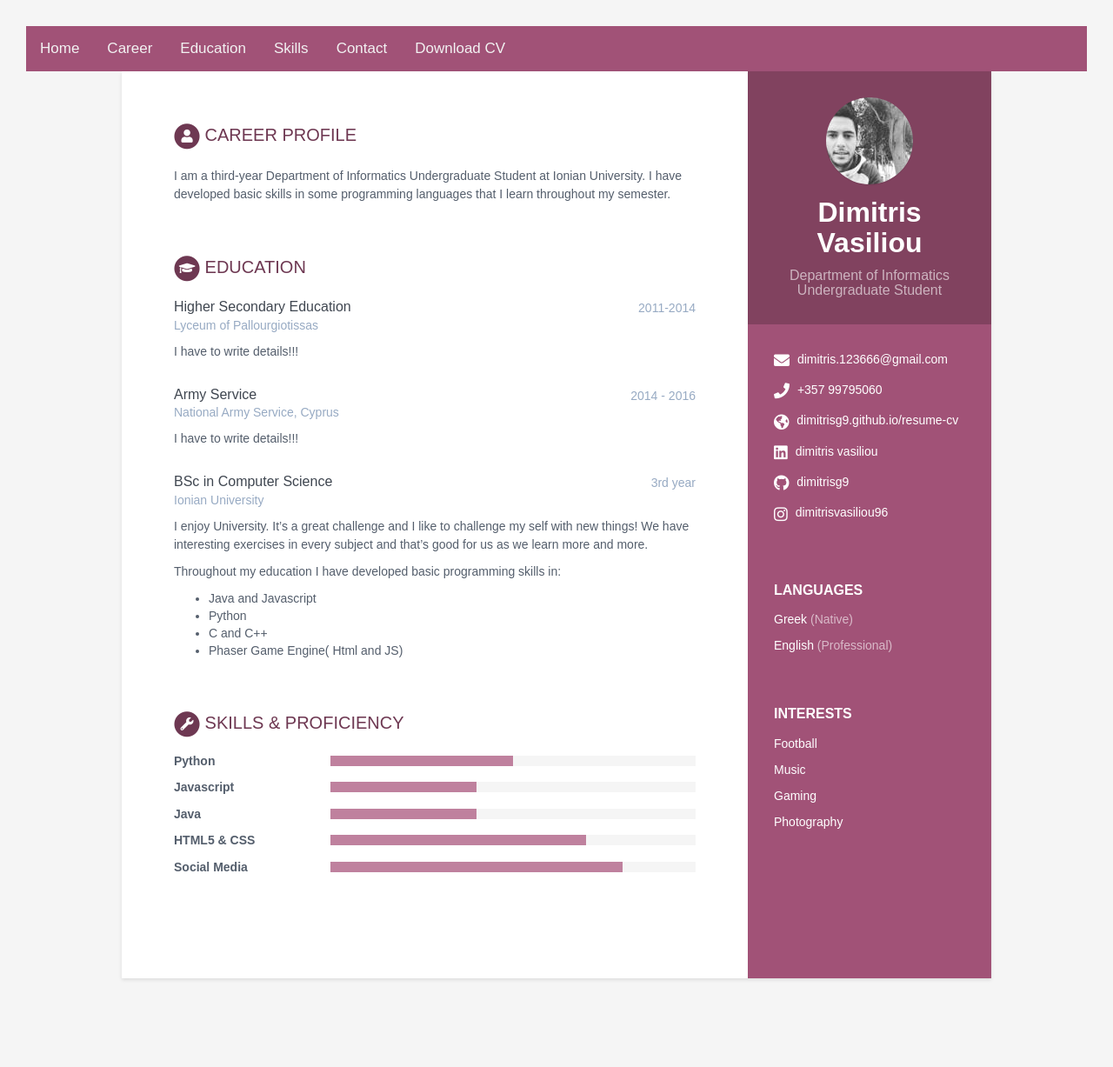
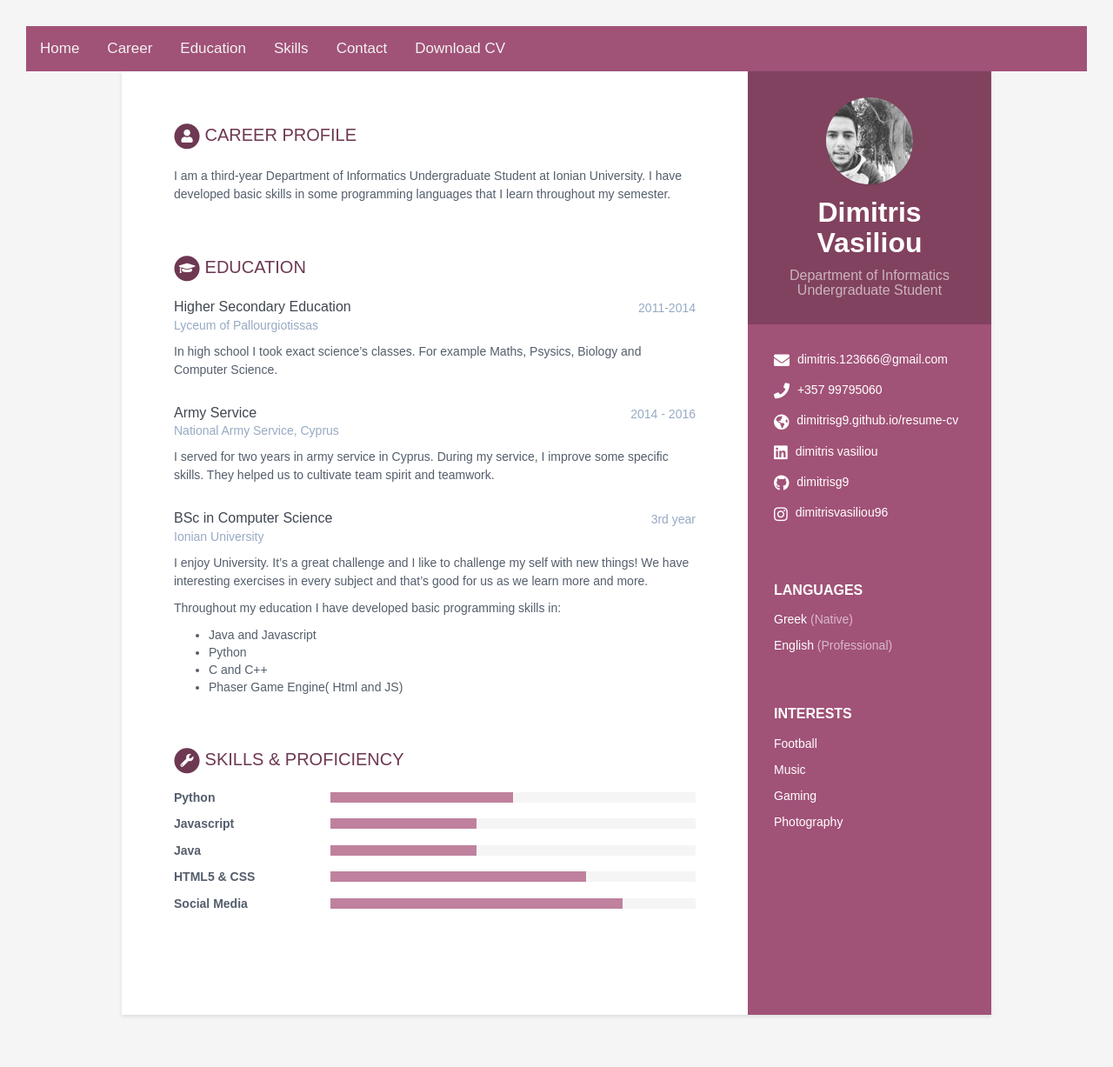
Before and after one commit to dimitrisg9/resume-cv, a Jekyll site: the page built from index.html, in a window 1280 px wide. Shown: the whole page at 87% size. Built offline with Jekyll 4.4.1, drawn with Linux system fonts in a browser that asks for light colours; before the commit the page ends 1185 px from its top, so only the background shows below that.

Commit message:
Update data.yml

```diff
--- a/_data/data.yml
+++ b/_data/data.yml
@@ -65,13 +65,16 @@ education:
       university: Lyceum of Pallourgiotissas
       time: 2011-2014
       details: |
-        Ι have to write details!!!
+        In high school I took exact science's classes. For example
+        Maths, Psysics, Biology and Computer Science.
 
     - degree: Army Service
       university: National Army Service, Cyprus
       time: 2014 - 2016
       details: |
-        I have to write details!!!
+        I served for two years in army service in Cyprus.
+        During my service, I improve some specific skills.
+        They helped us to cultivate team spirit and teamwork.
 
     - degree: BSc in Computer Science
       university: Ionian University
```
